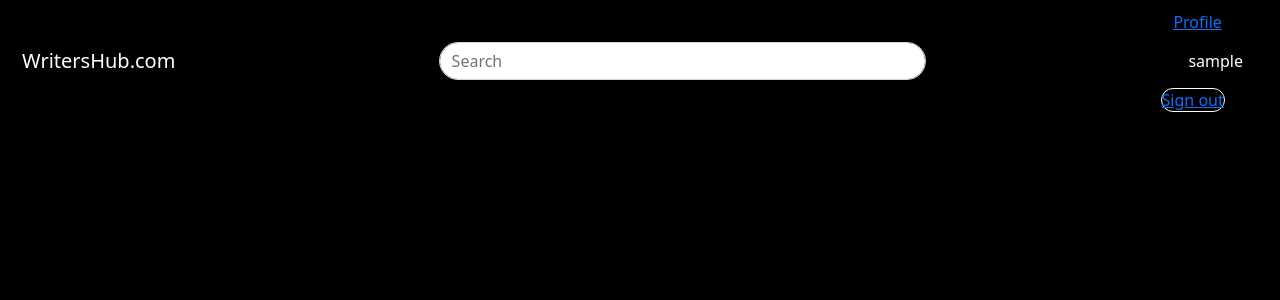
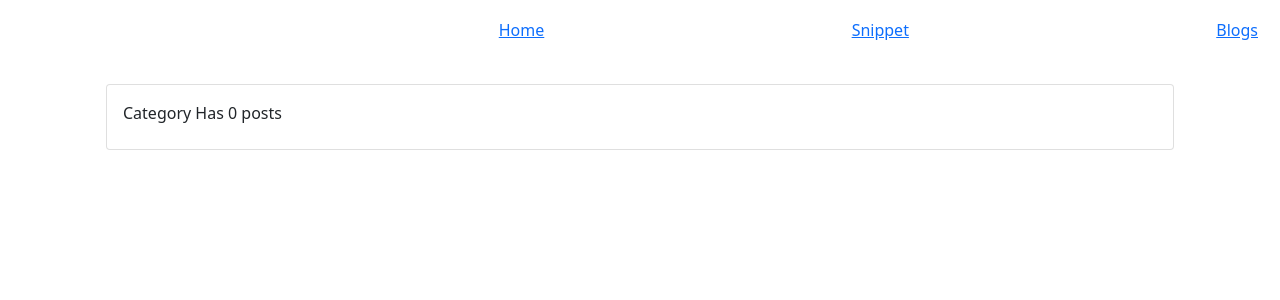
Before and after one commit to Charity-Mutembei/BLOG-APP, a Flask app: page /blog in a window 1280 px wide. Shown: the top 300 px of the page. Run offline with Flask 2, Linux system fonts and the light colour scheme; the visitor is signed in with stand-in values (Sample User, id 1); data comes from the database, SQL or seed files in the repository; data that the repository does not hold is empty; some libraries are stand-ins or nearby versions.

Commit message:
Feat: Blogs page installed and styled

```diff
--- a/app/__init__.py
+++ b/app/__init__.py
@@ -33,6 +33,7 @@ def create_app(config_name):
     bootstrap.init_app(app)
     db.init_app(app)
     login_manager.init_app(app)
+    login_manager.login_view = 'users.login'
 
     # Will add the views and forms
      # Registering the blueprint
--- a/app/main/forms.py
+++ b/app/main/forms.py
@@ -13,3 +13,4 @@ class UpdateProfile(FlaskForm):
 class BlogForm (FlaskForm):
     name = TextAreaField('Your name', validators=[DataRequired()])
     message = TextAreaField (validators=[DataRequired()])
+    submit = SubmitField('Submit')
--- a/app/main/views.py
+++ b/app/main/views.py
@@ -1,3 +1,4 @@
+from email import message
 from flask import render_template,request,redirect,url_for, abort
 from . import main
 from flask_login import login_required, current_user
@@ -66,31 +67,35 @@ def update_pic(uname):
 
 
 
+
+
+@main.route ('/blog/new', methods = ['GET', 'POST'])
+@login_required
+def new_blog():
+    form = BlogForm()
+    if form.validate_on_submit ():
+        blogger_name = form.name.data
+        blog_context = form.message.data
+
+        #update review instance
+        new_blog = Blog(blogger_name = blogger_name, blog_context= blog_context)
+
+
+        #save review methods
+        new_blog.save_blog()
+        return redirect (url_for('main.blog'))
+
+    else: all_blogs = Blog.query.order_by(Blog.posted).all
+
+
+    return render_template('new_blog.html',blog_form = form, blogs = all_blogs)
+
 @main.route('/blog', methods= ['GET','POST'])
 @login_required
 def blog ():
     '''
     displays the written stories of all, after the click 'ReadMore' on the snippet tab.
     '''
+    blogs = Blog.query.all()
 
-    return render_template ('blog.html')
-
-@main.route ('/blog/new/<int:id>', methods = ['GET', 'POST'])
-@login_required
-def new_blog():
-    form = BlogForm()
-    if form.validate_on_submit ():
-        title = form.title.data
-        blog = form.blog.data
-
-        #update review instance
-        new_blog = Blog(blog_title = title, blog = blog, user = current_user )
-
-
-        #save review methods
-        new_blog.save_blog()
-        return redirect (url_for('.blog'))
-
-
-    title = f'{blog.title} blog'
-    return render_template('new_blog.html', title = title, blog_form = form, blog = blog)
+    return render_template ('blog.html', blogs = blogs)
--- a/app/models.py
+++ b/app/models.py
@@ -1,6 +1,6 @@
 from . import db, login_manager
 from werkzeug.security import generate_password_hash,check_password_hash
-from flask_login import UserMixin
+from flask_login import UserMixin, current_user
 from datetime import datetime
 
 
@@ -39,20 +39,34 @@ class User(UserMixin, db.Model):
 class Blog(db.Model):
     __tablename__ = 'blogs'
 
+    all_blogs = []
+
     id = db.Column(db.Integer,primary_key = True)
     blog_id = db.Column(db.Integer)
     blog_title = db.Column(db.String)
     image_path = db.Column(db.String)
-    blog_review = db.Column(db.String)
+    blog_title = db.Column(db.String)
+    blogger_name = db.Column (db.String)
+    blog_context = db.Column(db.String)
     posted = db.Column(db.DateTime,default=datetime.utcnow)
     user_id = db.Column(db.Integer,db.ForeignKey("users.id"))
 
 
     def save_blog(self):
         db.session.add(self)
-        db.session.commit(self)
+        db.session.commit()
+
+        Blog.all_blogs.append(self)
 
     @classmethod
     def get_blogs(cls,id):
-        blogs = Blog.query.filter_by(user_id = id).all()
-        return blogs
+
+        response = []
+
+        for blog in cls.all_blogs:
+            if blog.user_id == id:
+                response.append(blog)
+
+
+    def __repr__(self):
+        return f'Blog{self.blog_title}'
--- a/app/templates/base.html
+++ b/app/templates/base.html
@@ -10,7 +10,7 @@
         <link href="https://cdn.jsdelivr.net/npm/bootstrap@5.0.2/dist/css/bootstrap.min.css" rel="stylesheet" integrity="sha384-EVSTQN3/azprG1Anm3QDgpJLIm9Nao0Yz1ztcQTwFspd3yD65VohhpuuCOmLASjC" crossorigin="anonymous">
 
     </head>
-    <body style="background-color: black;">
+    <body>
         <!-- Content block -->
         {%block navbar%}
 
--- a/app/templates/blog.html
+++ b/app/templates/blog.html
@@ -1 +1,12 @@
 {% extends 'base.html'%}
+{% import 'macros.html' as macro %}
+{% block content%}
+ <div class="container">
+
+    <div class="tab-content">
+      <div  class="container tab-pane active" id="all"><br>
+          {{ macro.displayBlogs(blogs) }}
+      </div>
+  </div>
+  </div>
+  {% endblock%}
--- a/app/templates/macros.html
+++ b/app/templates/macros.html
@@ -0,0 +1,36 @@
+{% extends 'base.html'%}
+{% macro displayBlogs(blogs)%}
+
+
+
+<div class="container">
+     {% if blogs %}
+    {%for blog in blogs%}
+    <div class="card mb-3" style="height: 10cm;">
+        <div class="row g-0">
+          <div class="col-md-4" style="border-top-left-radius: 3cm;">
+            <img src="/app/static/6eeefc34618f678d384968.gif" class="img-fluid rounded-start" alt="..." style="height: 10cm; border-radius: 3cm;">
+          </div>
+          <div class="col-md-8">
+            <div class="card-body">
+              <h5 class="card-title">{{blog.blogger_name}}</h5>
+              <p class="card-text">{{blog.blog_context}}</p>
+            </div>
+          </div>
+        </div>
+      </div>
+
+    {% endfor %}
+    {% else %}
+    <div class="card w-90 mb-3">
+        <div class="card-body">
+
+            <p class="card-title">Category Has 0 posts</p>
+        </div>
+    </div>
+    {% endif %}
+</div>
+</div>
+{% endmacro %}
+
+</div>
--- a/app/templates/navbar.html
+++ b/app/templates/navbar.html
@@ -1,19 +1,13 @@
 <nav class="navbar navbar-expand-lg" style="padding: 10px;">
   <div class="container-fluid">
-    <a class="navbar-brand" style="color: white;" href="#">WritersHub.com</a>
-    <form class="bar" style="width: 60cm; margin-left: 20%; margin-right: 20%;">
-      <input class="form-control" type="search" placeholder="Search" aria-label="Search" style="border-radius: 3cm; background-color: white; color: black;">
-    </form>
-    <!-- <button style="background-color: white; color: black; width: 10cm; margin-right: 10%; border-radius: 3cm;">Login</button> -->
-    <ul class="nav navbar-nav navbar-right">
-      {% if current_user.is_authenticated %}
+      <a class="navbar-brand" style="color: white;" href="#">WritersHub.com</a>
+    <a href="">Home</a>
+    <a href="">Snippet</a>
+    <a href="">Blogs</a>
 
-      <li><a href="{{url_for('main.profile',uname=current_user.username)}}">Profile</a></li>
-      <li style="color:white;padding:15px;">{{current_user.username}}</li>
-      <li><a href="{{url_for('auth.logout')}}" style="border: 1px solid white; margin-left: -20%; border-radius: 3cm; ">Sign out</a></li>
-      {% else %}
-      <li> <button style="margin-left: -40%; border-radius: 3cm; width: 4cm; height: 1cm; "><a href="{{url_for('auth.login')}}" >Login</a></button></li>
-      {%endif%}
-    </ul>
+
+
+
+
   </div>
 </nav>
--- a/config.py
+++ b/config.py
@@ -14,10 +14,6 @@ class Config:
 
 class ProdConfig(Config):
    pass
-
-class TestConfig(Config):
-     SQLALCHEMY_DATABASE_URI = 'postgresql+psycopg2://charity:naturelove@localhost/charity_test'
-
 class DevConfig(Config):
 
     SQLALCHEMY_DATABASE_URI = 'postgresql+psycopg2://charity:naturelove@localhost/charity'
@@ -28,5 +24,4 @@ class DevConfig(Config):
 config_options = {
     'development':DevConfig,
     'production':ProdConfig,
-    'test':TestConfig
 }
```
Also changed, not shown: app/templates/new_blog.html (added, +16 -0 lines), migrations/versions/09eae8a0b62a_initial_migration.py (added, +38 -0 lines), migrations/versions/6fd8cac9f91f_initial_migration.py (added, +32 -0 lines), app/static/6eeefc34618f678d384968.gif (added), app/static/an.jpg (added).
